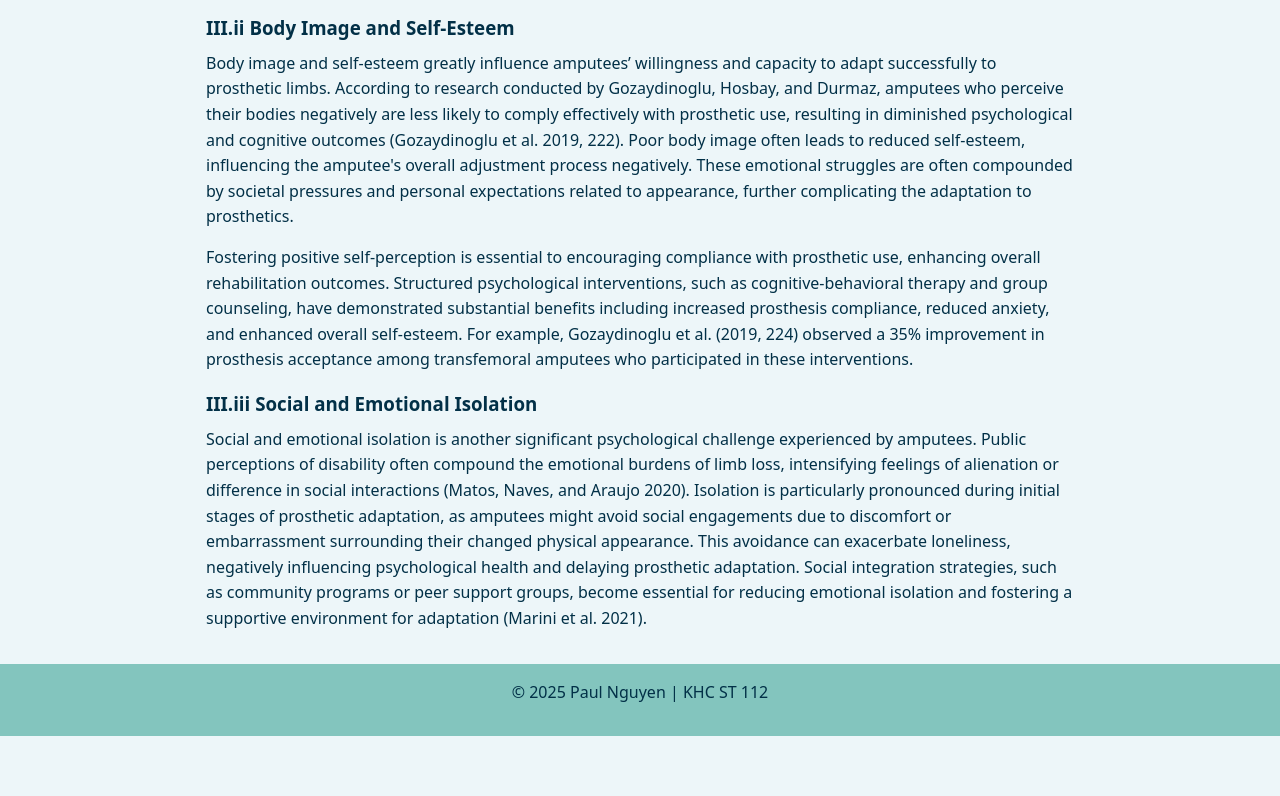
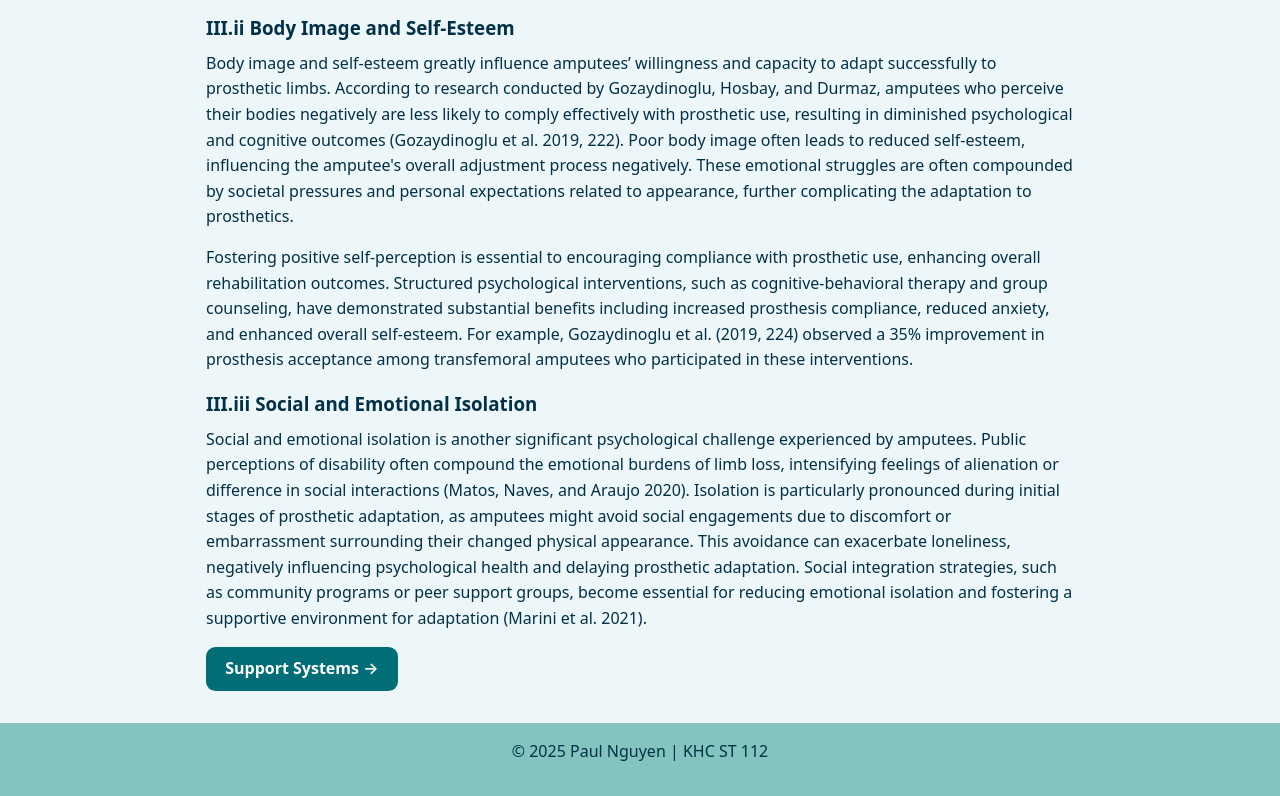
Before and after one commit to prosthesismental/prosthesismental.github.io, a plain HTML site: page psychological.html in a window 1280 px wide. Shown: the part 401-1197 px from the top of the page. Before the commit the page ends 1137 px from the top, so only its background shows below. Drawn offline with Linux system fonts and the light colour scheme.

Commit message:
Update psychological.html

```diff
--- a/psychological.html
+++ b/psychological.html
@@ -38,6 +38,7 @@
 
   <h3>III.iii Social and Emotional Isolation</h3>
   <p>Social and emotional isolation is another significant psychological challenge experienced by amputees. Public perceptions of disability often compound the emotional burdens of limb loss, intensifying feelings of alienation or difference in social interactions (Matos, Naves, and Araujo 2020). Isolation is particularly pronounced during initial stages of prosthetic adaptation, as amputees might avoid social engagements due to discomfort or embarrassment surrounding their changed physical appearance. This avoidance can exacerbate loneliness, negatively influencing psychological health and delaying prosthetic adaptation. Social integration strategies, such as community programs or peer support groups, become essential for reducing emotional isolation and fostering a supportive environment for adaptation (Marini et al. 2021).</p>
+  <p><a class="button" href="support.html">Support Systems &rarr;</a></p>
 </section>
 
 </main>
```
